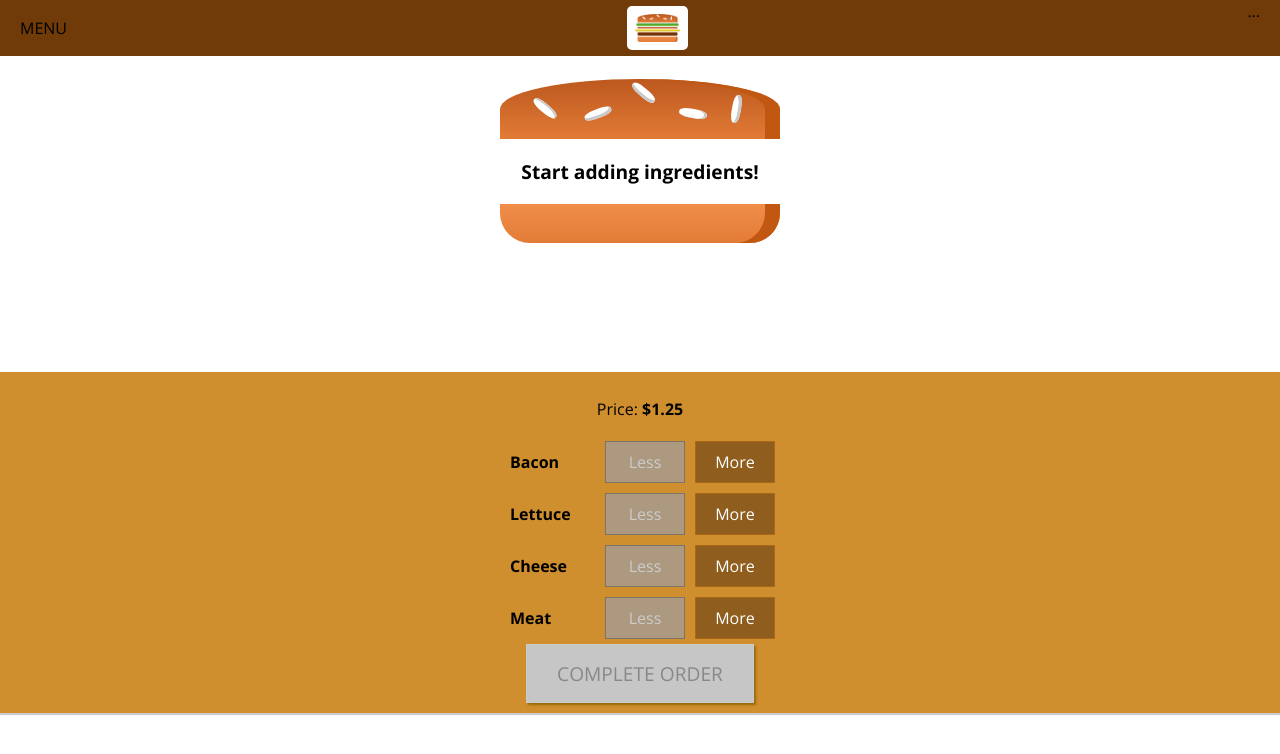
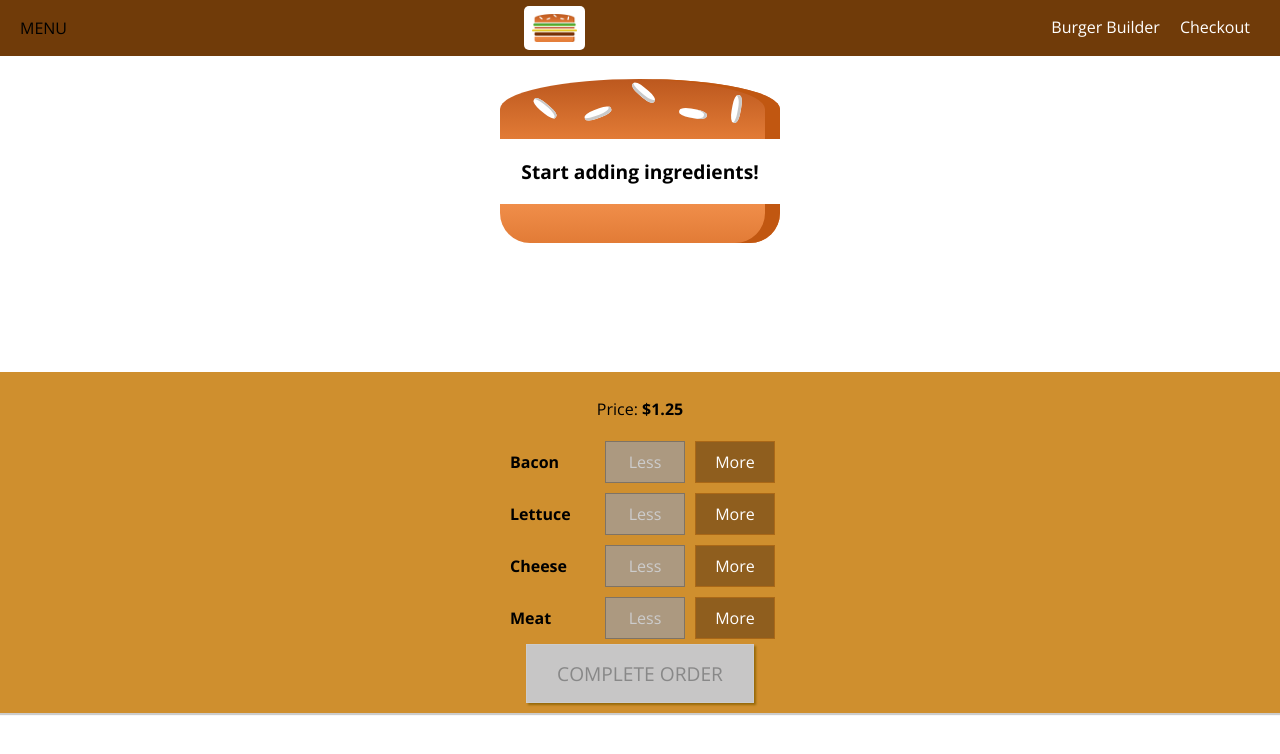
Before and after one commit to rdebeer1/burger-builder, a React app: page / in a window 1280 px wide. Shown: the top 754 px of the page. Built offline with nearby package versions, Linux system fonts and the light colour scheme.

Commit message:
creates NavigationItems/NavigationItems.css & NavigationItem/NavigationItem.css

```diff
--- /dev/null
+++ b/src/components/Navigation/NavigationItems/NavigationItem/NavigationItem.css
@@ -0,0 +1,25 @@
+.NavigationItem {
+  margin: 0;
+  box-sizing: border-box;
+  display: flex;
+  height: 100%;
+  align-items: center;
+}
+
+.NavigationItem a {
+  color: white;
+  text-decoration: none;
+  height: 100%;
+  padding: 16px 10px;
+  border-bottom: 4px solid transparent;
+  box-sizing: border-box;
+  display: block;
+}
+
+.NavigationItem a:hover,
+.NavigationItem a:active,
+.NavigationItem a:active {
+  background-color: #8F5C2C;
+  border-bottom: 4px solid #40A4C8;
+  color: white;
+}
--- /dev/null
+++ b/src/components/Navigation/NavigationItems/NavigationItem/NavigationItem.js
@@ -0,0 +1,12 @@
+import React from 'react';
+
+import classes from './NavigationItem.css'
+
+const navigationItem = (props) => (
+  <li className={classes.NavigationItem}>
+    <a href={props.link}
+      className={props.active ? classes.Active : null}>{props.children}</a>
+  </li>
+);
+
+export default navigationItem;
--- /dev/null
+++ b/src/components/Navigation/NavigationItems/NavigationItems.css
@@ -0,0 +1,8 @@
+.NavigationItems {
+  margin: 0;
+  padding: 0;
+  list-style: none;
+  display: flex;
+  align-items: center;
+  height: 100%;
+}
--- /dev/null
+++ b/src/components/Navigation/NavigationItems/NavigationItems.js
@@ -0,0 +1,17 @@
+import React from 'react';
+
+import NavigationItem from './NavigationItem/NavigationItem'
+import classes from './NavigationItems.css'
+
+const navigationItems = () => (
+  <ul className={classes.NavigationItems}>
+    <NavigationItem
+    link='/'
+    active>Burger Builder</NavigationItem>
+    <NavigationItem
+    link='/'
+    active>Checkout</NavigationItem>
+  </ul>
+);
+
+export default navigationItems;
--- a/src/components/Navigation/Toolbar/Toolbar.js
+++ b/src/components/Navigation/Toolbar/Toolbar.js
@@ -1,6 +1,7 @@
 import React from 'react';
 
 import Logo from '../../Logo/Logo'
+import NavigationItems from '../NavigationItems/NavigationItems'
 import classes from './Toolbar.css'
 
 const toolbar = (props) => (
@@ -8,7 +9,7 @@
     <div>MENU</div>
     <Logo />
     <nav className={classes.name}>
-      ...
+      <NavigationItems />
     </nav>
   </header>
 );
```
